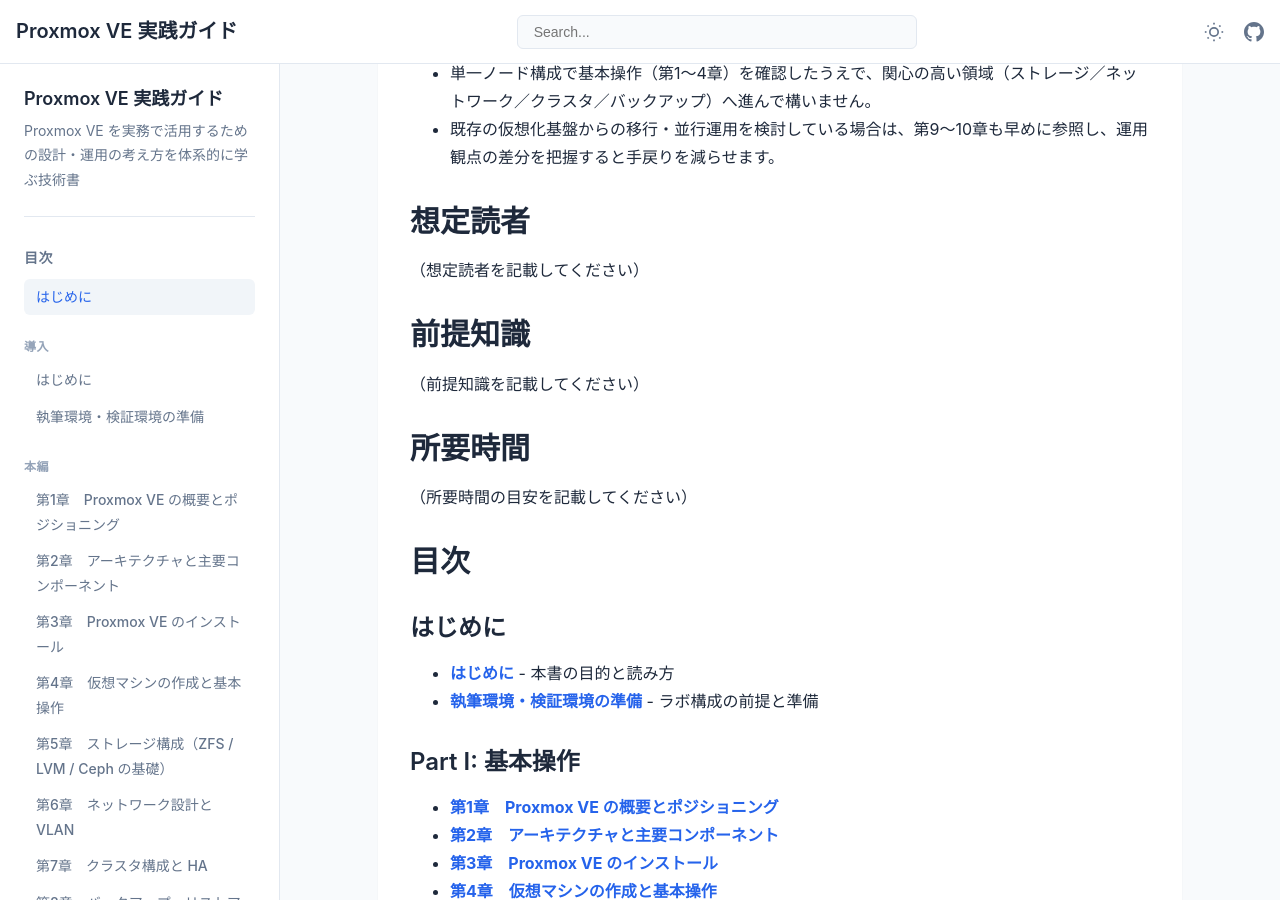
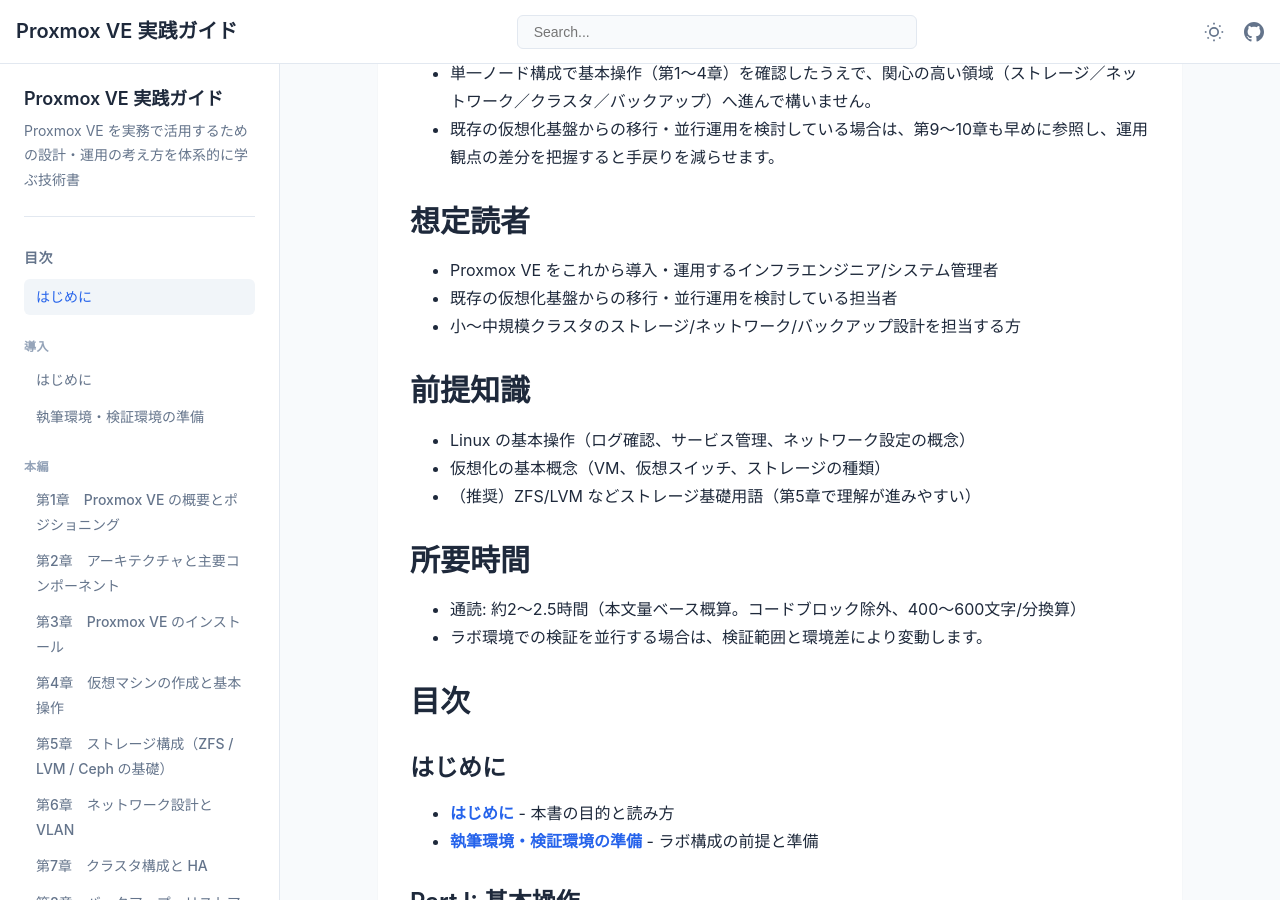
Before and after one commit to itdojp/proxmox_book, a Jekyll site: the page built from docs/index.md, in a window 1280 px wide and 900 px high, scrolled down 755 px. Built offline with Jekyll 4.4.1, drawn with Linux system fonts in a browser that asks for light colours.

Commit message:
docs: fill top page audience, prerequisites and reading time (#94)

```diff
--- a/docs/index.md
+++ b/docs/index.md
@@ -30,13 +30,18 @@
 - 既存の仮想化基盤からの移行・並行運用を検討している場合は、第9〜10章も早めに参照し、運用観点の差分を把握すると手戻りを減らせます。
 
 ## 想定読者
-（想定読者を記載してください）
+- Proxmox VE をこれから導入・運用するインフラエンジニア/システム管理者
+- 既存の仮想化基盤からの移行・並行運用を検討している担当者
+- 小〜中規模クラスタのストレージ/ネットワーク/バックアップ設計を担当する方
 
 ## 前提知識
-（前提知識を記載してください）
+- Linux の基本操作（ログ確認、サービス管理、ネットワーク設定の概念）
+- 仮想化の基本概念（VM、仮想スイッチ、ストレージの種類）
+- （推奨）ZFS/LVM などストレージ基礎用語（第5章で理解が進みやすい）
 
 ## 所要時間
-（所要時間の目安を記載してください）
+- 通読: 約2〜2.5時間（本文量ベース概算。コードブロック除外、400〜600文字/分換算）
+- ラボ環境での検証を並行する場合は、検証範囲と環境差により変動します。
 
 ## 目次
 
```
